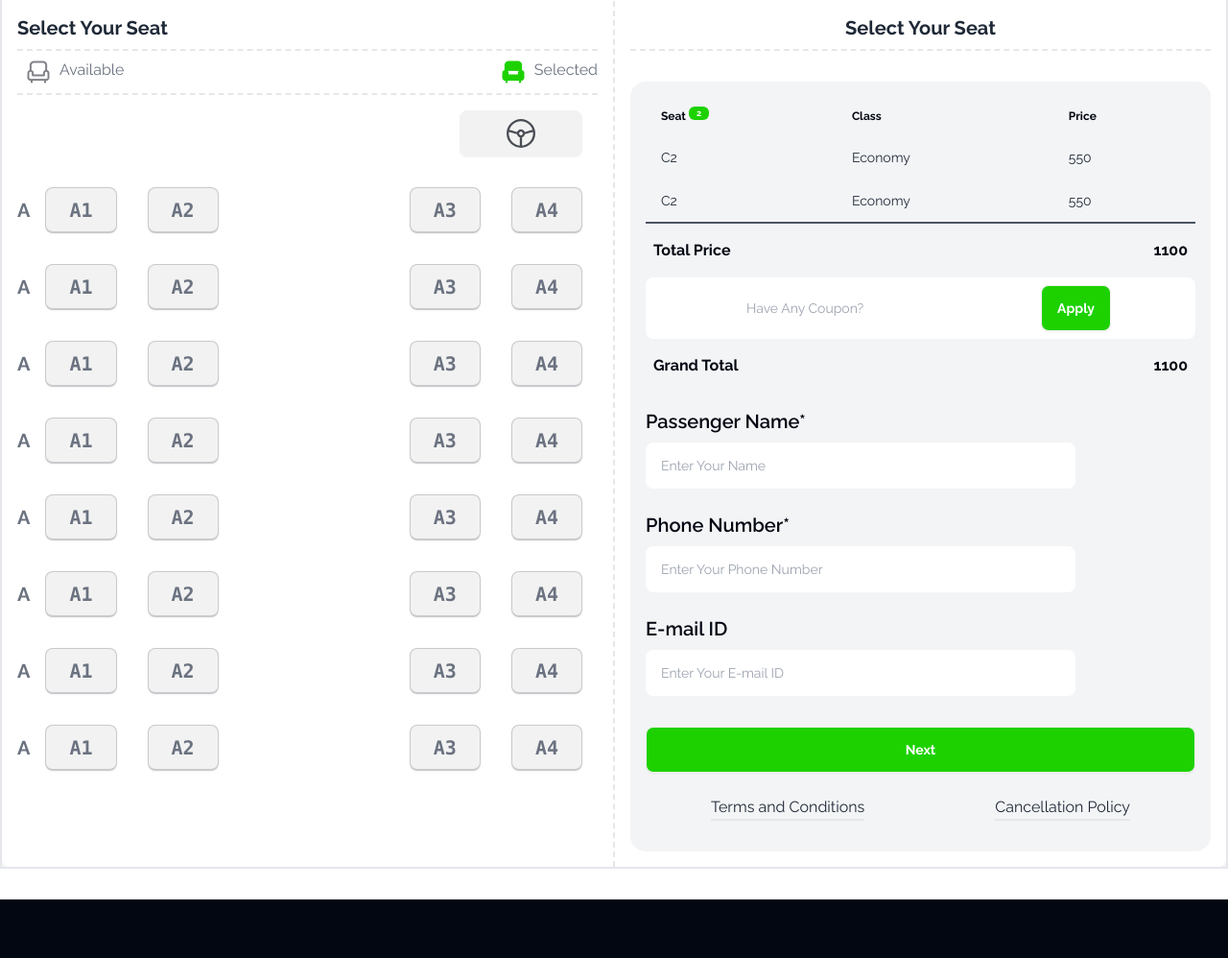
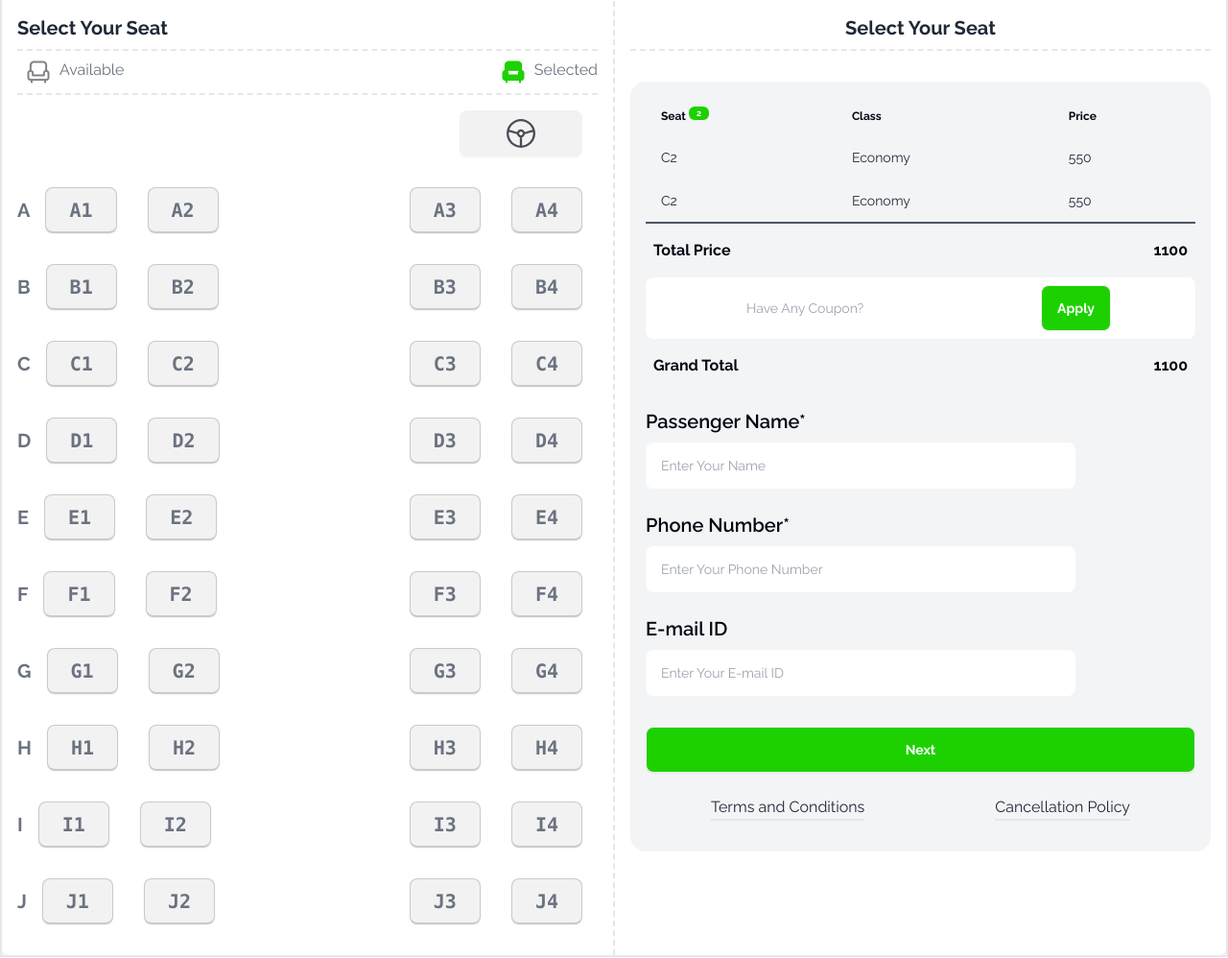
Before and after one commit to Arif-Islam21/smart-ticketing, a plain HTML site: page index.html in a window 1280 px wide. Shown: the part 1799-2797 px from the top of the page at 96% size. Drawn offline with nearby package versions, Linux system fonts and the light colour scheme.

```diff
--- a/index.html
+++ b/index.html
@@ -79,7 +79,7 @@
         >
           <div class="hero-content text-center text-neutral-content">
             <div class="max-w-full w-2/3">
-              <h1 class="mb-5 text-2xl lg:text-5xl font-bold">
+              <h1 class="mb-5 text-2xl lg:text-5xl text-white font-bold">
                 End To End Travel With
               </h1>
               <h1 class="mb-5 text-2xl lg:text-5xl font-bold text-[#1DD100]">
@@ -114,19 +114,19 @@
           <div
             class="flex gap-2 bg-white border-b-4 rounded-xl border-[#1DD100] p-8"
           >
-            <img src="images/people.png" alt="" />
+            <img src="images/ticket-cupon.png" alt="" />
             <div>
-              <h2 class="text-2xl font-bold">500k</h2>
-              <p>Registered User</p>
+              <h2 class="text-2xl font-bold">1.7 Lacks</h2>
+              <p>Ticket Sold</p>
             </div>
           </div>
           <div
             class="flex gap-2 bg-white border-b-4 rounded-xl border-[#1DD100] p-8"
           >
-            <img src="images/people.png" alt="" />
+            <img src="images/stoppage.png" alt="" />
             <div>
-              <h2 class="text-2xl font-bold">500k</h2>
-              <p>Registered User</p>
+              <h2 class="text-2xl font-bold">80k</h2>
+              <p>Rental Partner</p>
             </div>
           </div>
         </div>
@@ -336,183 +336,229 @@
           </div>
           <!--B SECTION HERE  -->
           <div class="flex flex-col lg:flex-row justify-between">
-            <!-- A1 SECTION -->
+            <!-- B1 SECTION -->
             <div
               class="flex justify-start flex-col lg:flex-row items-center w-full"
             >
-              <h3 class="text-xl font-bold text-gray-500">A</h3>
+              <h3 class="text-xl font-bold text-gray-500">B</h3>
               <div class="flex">
-                <kbd id="a1" class="kbd btn px-6 py-2 m-4 text-gray-500 text-xl"
-                  >A1</kbd
+                <kbd id="b1" class="kbd btn px-6 py-2 m-4 text-gray-500 text-xl"
+                  >B1</kbd
                 >
-                <kbd id="a2" class="kbd btn px-6 py-2 m-4 text-gray-500 text-xl"
-                  >A2</kbd
+                <kbd id="b2" class="kbd btn px-6 py-2 m-4 text-gray-500 text-xl"
+                  >B2</kbd
+                >
+              </div>
+            </div>
+            <!-- B3,  SECTION -->
+            <div class="flex justify-center lg:justify-end items-center w-full">
+              <kbd id="b3" class="kbd btn px-6 py-2 m-4 text-gray-500 text-xl"
+                >B3</kbd
+              >
+              <kbd id="b4" class="kbd btn px-6 py-2 m-4 text-gray-500 text-xl"
+                >B4</kbd
+              >
+            </div>
+          </div>
+          <!--C SECTION HERE  -->
+          <div class="flex flex-col lg:flex-row justify-between">
+            <!-- C1 SECTION -->
+            <div
+              class="flex justify-start flex-col lg:flex-row items-center w-full"
+            >
+              <h3 class="text-xl font-bold text-gray-500">C</h3>
+              <div class="flex">
+                <kbd id="c1" class="kbd btn px-6 py-2 m-4 text-gray-500 text-xl"
+                  >C1</kbd
+                >
+                <kbd id="c2" class="kbd btn px-6 py-2 m-4 text-gray-500 text-xl"
+                  >C2</kbd
+                >
+              </div>
+            </div>
+            <div class="flex justify-center lg:justify-end items-center w-full">
+              <kbd id="c3" class="kbd btn px-6 py-2 m-4 text-gray-500 text-xl"
+                >C3</kbd
+              >
+              <kbd id="c4" class="kbd btn px-6 py-2 m-4 text-gray-500 text-xl"
+                >C4</kbd
+              >
+            </div>
+          </div>
+          <!--D SECTION HERE  -->
+          <div class="flex flex-col lg:flex-row justify-between">
+            <!-- D1 SECTION -->
+            <div
+              class="flex justify-start flex-col lg:flex-row items-center w-full"
+            >
+              <h3 class="text-xl font-bold text-gray-500">D</h3>
+              <div class="flex">
+                <kbd id="d1" class="kbd btn px-6 py-2 m-4 text-gray-500 text-xl"
+                  >D1</kbd
+                >
+                <kbd id="d2" class="kbd btn px-6 py-2 m-4 text-gray-500 text-xl"
+                  >D2</kbd
+                >
+              </div>
+            </div>
+            <div class="flex justify-center lg:justify-end items-center w-full">
+              <kbd id="d3" class="kbd btn px-6 py-2 m-4 text-gray-500 text-xl"
+                >D3</kbd
+              >
+              <kbd id="d4" class="kbd btn px-6 py-2 m-4 text-gray-500 text-xl"
+                >D4</kbd
+              >
+            </div>
+          </div>
+          <!--E SECTION HERE  -->
+          <div class="flex flex-col lg:flex-row justify-between">
+            <!-- E1 SECTION -->
+            <div
+              class="flex justify-start flex-col lg:flex-row items-center w-full"
+            >
+              <h3 class="text-xl font-bold text-gray-500">E</h3>
+              <div class="flex">
+                <kbd id="e1" class="kbd btn px-6 py-2 m-4 text-gray-500 text-xl"
+                  >E1</kbd
+                >
+                <kbd id="e2" class="kbd btn px-6 py-2 m-4 text-gray-500 text-xl"
+                  >E2</kbd
+                >
+              </div>
+            </div>
+            <div class="flex justify-center lg:justify-end items-center w-full">
+              <kbd id="e3" class="kbd btn px-6 py-2 m-4 text-gray-500 text-xl"
+                >E3</kbd
+              >
+              <kbd id="e4" class="kbd btn px-6 py-2 m-4 text-gray-500 text-xl"
+                >E4</kbd
+              >
+            </div>
+          </div>
+          <!--F SECTION HERE  -->
+          <div class="flex flex-col lg:flex-row justify-between">
+            <!-- F1 SECTION -->
+            <div
+              class="flex justify-start flex-col lg:flex-row items-center w-full"
+            >
+              <h3 class="text-xl font-bold text-gray-500">F</h3>
+              <div class="flex">
+                <kbd id="f1" class="kbd btn px-6 py-2 m-4 text-gray-500 text-xl"
+                  >F1</kbd
+                >
+                <kbd id="f2" class="kbd btn px-6 py-2 m-4 text-gray-500 text-xl"
+                  >F2</kbd
                 >
               </div>
             </div>
             <!-- A3,  SECTION -->
             <div class="flex justify-center lg:justify-end items-center w-full">
-              <kbd id="a3" class="kbd btn px-6 py-2 m-4 text-gray-500 text-xl"
-                >A3</kbd
+              <kbd id="f3" class="kbd btn px-6 py-2 m-4 text-gray-500 text-xl"
+                >F3</kbd
               >
-              <kbd id="a4" class="kbd btn px-6 py-2 m-4 text-gray-500 text-xl"
-                >A4</kbd
+              <kbd id="f4" class="kbd btn px-6 py-2 m-4 text-gray-500 text-xl"
+                >F4</kbd
               >
             </div>
           </div>
-          <!--C SECTION HERE  -->
+          <!--G SECTION HERE  -->
+          <div class="flex flex-col lg:flex-row justify-between">
+            <!-- G1 SECTION -->
+            <div
+              class="flex justify-start flex-col lg:flex-row items-center w-full"
+            >
+              <h3 class="text-xl font-bold text-gray-500">G</h3>
+              <div class="flex">
+                <kbd id="g1" class="kbd btn px-6 py-2 m-4 text-gray-500 text-xl"
+                  >G1</kbd
+                >
+                <kbd id="g2" class="kbd btn px-6 py-2 m-4 text-gray-500 text-xl"
+                  >G2</kbd
+                >
+              </div>
+            </div>
+            <div class="flex justify-center lg:justify-end items-center w-full">
+              <kbd id="g3" class="kbd btn px-6 py-2 m-4 text-gray-500 text-xl"
+                >G3</kbd
+              >
+              <kbd id="g4" class="kbd btn px-6 py-2 m-4 text-gray-500 text-xl"
+                >G4</kbd
+              >
+            </div>
+          </div>
+          <!--H SECTION HERE  -->
+          <div class="flex flex-col lg:flex-row justify-between">
+            <!-- H1 SECTION -->
+            <div
+              class="flex justify-start flex-col lg:flex-row items-center w-full"
+            >
+              <h3 class="text-xl font-bold text-gray-500">H</h3>
+              <div class="flex">
+                <kbd id="h1" class="kbd btn px-6 py-2 m-4 text-gray-500 text-xl"
+                  >H1</kbd
+                >
+                <kbd id="h2" class="kbd btn px-6 py-2 m-4 text-gray-500 text-xl"
+                  >H2</kbd
+                >
+              </div>
+            </div>
+            <!-- A3,  SECTION -->
+            <div class="flex justify-center lg:justify-end items-center w-full">
+              <kbd id="h3" class="kbd btn px-6 py-2 m-4 text-gray-500 text-xl"
+                >H3</kbd
+              >
+              <kbd id="h4" class="kbd btn px-6 py-2 m-4 text-gray-500 text-xl"
+                >H4</kbd
+              >
+            </div>
+          </div>
+          <!--I SECTION HERE  -->
           <div class="flex flex-col lg:flex-row justify-between">
             <!-- A1 SECTION -->
             <div
               class="flex justify-start flex-col lg:flex-row items-center w-full"
             >
-              <h3 class="text-xl font-bold text-gray-500">A</h3>
+              <h3 class="text-xl font-bold text-gray-500">I</h3>
               <div class="flex">
-                <kbd id="a1" class="kbd btn px-6 py-2 m-4 text-gray-500 text-xl"
-                  >A1</kbd
+                <kbd id="i1" class="kbd btn px-6 py-2 m-4 text-gray-500 text-xl"
+                  >I1</kbd
                 >
-                <kbd id="a2" class="kbd btn px-6 py-2 m-4 text-gray-500 text-xl"
-                  >A2</kbd
+                <kbd id="i2" class="kbd btn px-6 py-2 m-4 text-gray-500 text-xl"
+                  >I2</kbd
                 >
               </div>
             </div>
-            <!-- A3,  SECTION -->
             <div class="flex justify-center lg:justify-end items-center w-full">
-              <kbd id="a3" class="kbd btn px-6 py-2 m-4 text-gray-500 text-xl"
-                >A3</kbd
+              <kbd id="i3" class="kbd btn px-6 py-2 m-4 text-gray-500 text-xl"
+                >I3</kbd
               >
-              <kbd id="a4" class="kbd btn px-6 py-2 m-4 text-gray-500 text-xl"
-                >A4</kbd
+              <kbd id="i4" class="kbd btn px-6 py-2 m-4 text-gray-500 text-xl"
+                >I4</kbd
               >
             </div>
           </div>
-          <!--D SECTION HERE  -->
+          <!--J SECTION HERE  -->
           <div class="flex flex-col lg:flex-row justify-between">
-            <!-- A1 SECTION -->
+            <!-- J1 SECTION -->
             <div
               class="flex justify-start flex-col lg:flex-row items-center w-full"
             >
-              <h3 class="text-xl font-bold text-gray-500">A</h3>
+              <h3 class="text-xl font-bold text-gray-500">J</h3>
               <div class="flex">
-                <kbd id="a1" class="kbd btn px-6 py-2 m-4 text-gray-500 text-xl"
-                  >A1</kbd
+                <kbd id="j1" class="kbd btn px-6 py-2 m-4 text-gray-500 text-xl"
+                  >J1</kbd
                 >
-                <kbd id="a2" class="kbd btn px-6 py-2 m-4 text-gray-500 text-xl"
-                  >A2</kbd
+                <kbd id="j2" class="kbd btn px-6 py-2 m-4 text-gray-500 text-xl"
+                  >J2</kbd
                 >
               </div>
             </div>
-            <!-- A3,  SECTION -->
             <div class="flex justify-center lg:justify-end items-center w-full">
-              <kbd id="a3" class="kbd btn px-6 py-2 m-4 text-gray-500 text-xl"
-                >A3</kbd
+              <kbd id="j3" class="kbd btn px-6 py-2 m-4 text-gray-500 text-xl"
+                >J3</kbd
               >
-              <kbd id="a4" class="kbd btn px-6 py-2 m-4 text-gray-500 text-xl"
-                >A4</kbd
-              >
-            </div>
-          </div>
-          <!--E SECTION HERE  -->
-          <div class="flex flex-col lg:flex-row justify-between">
-            <!-- A1 SECTION -->
-            <div
-              class="flex justify-start flex-col lg:flex-row items-center w-full"
-            >
-              <h3 class="text-xl font-bold text-gray-500">A</h3>
-              <div class="flex">
-                <kbd id="a1" class="kbd btn px-6 py-2 m-4 text-gray-500 text-xl"
-                  >A1</kbd
-                >
-                <kbd id="a2" class="kbd btn px-6 py-2 m-4 text-gray-500 text-xl"
-                  >A2</kbd
-                >
-              </div>
-            </div>
-            <!-- A3,  SECTION -->
-            <div class="flex justify-center lg:justify-end items-center w-full">
-              <kbd id="a3" class="kbd btn px-6 py-2 m-4 text-gray-500 text-xl"
-                >A3</kbd
-              >
-              <kbd id="a4" class="kbd btn px-6 py-2 m-4 text-gray-500 text-xl"
-                >A4</kbd
-              >
-            </div>
-          </div>
-          <!--F SECTION HERE  -->
-          <div class="flex flex-col lg:flex-row justify-between">
-            <!-- A1 SECTION -->
-            <div
-              class="flex justify-start flex-col lg:flex-row items-center w-full"
-            >
-              <h3 class="text-xl font-bold text-gray-500">A</h3>
-              <div class="flex">
-                <kbd id="a1" class="kbd btn px-6 py-2 m-4 text-gray-500 text-xl"
-                  >A1</kbd
-                >
-                <kbd id="a2" class="kbd btn px-6 py-2 m-4 text-gray-500 text-xl"
-                  >A2</kbd
-                >
-              </div>
-            </div>
-            <!-- A3,  SECTION -->
-            <div class="flex justify-center lg:justify-end items-center w-full">
-              <kbd id="a3" class="kbd btn px-6 py-2 m-4 text-gray-500 text-xl"
-                >A3</kbd
-              >
-              <kbd id="a4" class="kbd btn px-6 py-2 m-4 text-gray-500 text-xl"
-                >A4</kbd
-              >
-            </div>
-          </div>
-          <!--G SECTION HERE  -->
-          <div class="flex flex-col lg:flex-row justify-between">
-            <!-- A1 SECTION -->
-            <div
-              class="flex justify-start flex-col lg:flex-row items-center w-full"
-            >
-              <h3 class="text-xl font-bold text-gray-500">A</h3>
-              <div class="flex">
-                <kbd id="a1" class="kbd btn px-6 py-2 m-4 text-gray-500 text-xl"
-                  >A1</kbd
-                >
-                <kbd id="a2" class="kbd btn px-6 py-2 m-4 text-gray-500 text-xl"
-                  >A2</kbd
-                >
-              </div>
-            </div>
-            <!-- A3,  SECTION -->
-            <div class="flex justify-center lg:justify-end items-center w-full">
-              <kbd id="a3" class="kbd btn px-6 py-2 m-4 text-gray-500 text-xl"
-                >A3</kbd
-              >
-              <kbd id="a4" class="kbd btn px-6 py-2 m-4 text-gray-500 text-xl"
-                >A4</kbd
-              >
-            </div>
-          </div>
-          <!--H SECTION HERE  -->
-          <div class="flex flex-col lg:flex-row justify-between">
-            <!-- A1 SECTION -->
-            <div
-              class="flex justify-start flex-col lg:flex-row items-center w-full"
-            >
-              <h3 class="text-xl font-bold text-gray-500">A</h3>
-              <div class="flex">
-                <kbd id="a1" class="kbd btn px-6 py-2 m-4 text-gray-500 text-xl"
-                  >A1</kbd
-                >
-                <kbd id="a2" class="kbd btn px-6 py-2 m-4 text-gray-500 text-xl"
-                  >A2</kbd
-                >
-              </div>
-            </div>
-            <!-- A3,  SECTION -->
-            <div class="flex justify-center lg:justify-end items-center w-full">
-              <kbd id="a3" class="kbd btn px-6 py-2 m-4 text-gray-500 text-xl"
-                >A3</kbd
-              >
-              <kbd id="a4" class="kbd btn px-6 py-2 m-4 text-gray-500 text-xl"
-                >A4</kbd
+              <kbd id="j4" class="kbd btn px-6 py-2 m-4 text-gray-500 text-xl"
+                >J4</kbd
               >
             </div>
           </div>
```
